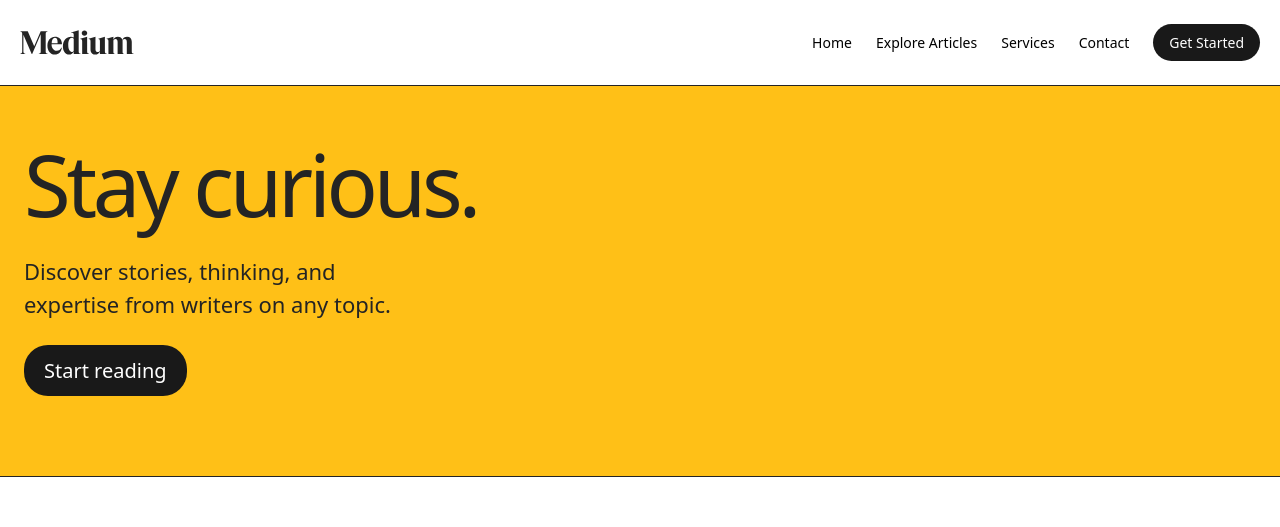
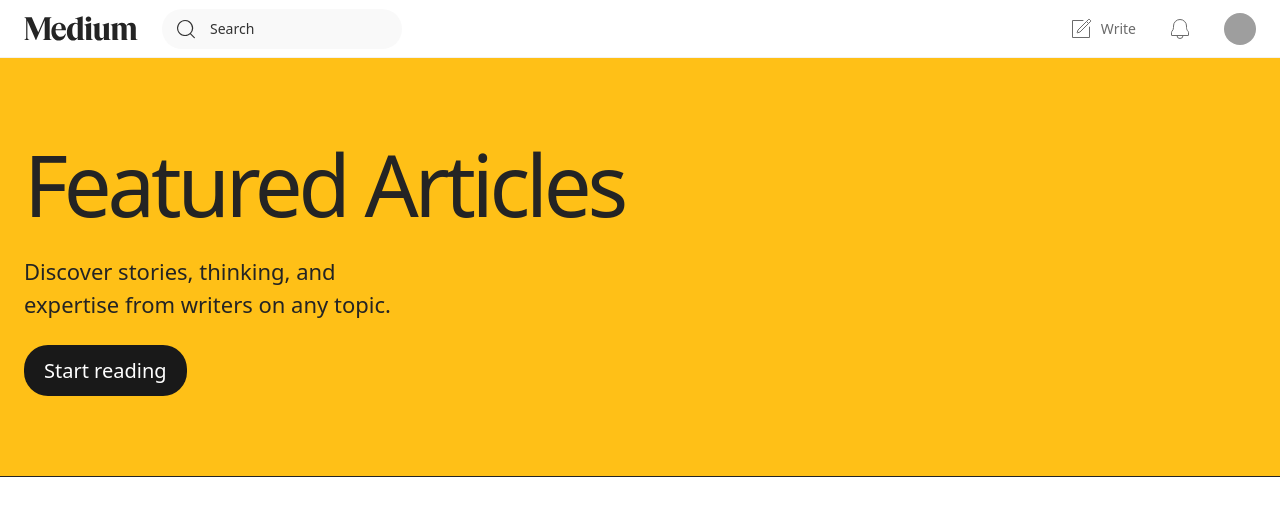
Before and after one commit to AreeshRazaKhan/medium, a Next.js app: page /articles/featured in a window 1280 px wide. Shown: the top 527 px of the page. Built offline with nearby package versions, Linux system fonts and the light colour scheme; grey boxes are pictures that could not be loaded.

Commit message:
Update Navbar links and add Featured and Latest Articles pages with dynamic content

```diff
--- /dev/null
+++ b/src/app/(pages)/articles/featured/page.jsx
@@ -0,0 +1,34 @@
+import React from "react";
+import Navbar from "../../dashboard/components/Navbar";
+import LatestArticles from "@/components/LatestArticles";
+
+const page = () => {
+  return (
+    <>
+      <Navbar />
+      <section className="bg-[#FFC017] border-b border-[#242424] mt-14.25 py-20 px-6">
+        <div className="container mx-auto">
+          <div className="flex flex-col items-start gap-6">
+            <h2 className="font-serif leading-[0.95] tracking-tighter">
+              Featured Articles
+            </h2>
+            <p className="max-w-sm text-[#242424] fs-22">
+              Discover stories, thinking, and expertise from writers on any
+              topic.
+            </p>
+            <button className="btn btn-primary">Start reading</button>
+          </div>
+        </div>
+      </section>
+
+      <section className="py-20 latest-articles">
+        <div className="container mx-auto">
+          {/* Filtering Logic for Articles */}
+          <LatestArticles />
+        </div>
+      </section>
+    </>
+  );
+};
+
+export default page;
--- /dev/null
+++ b/src/app/(pages)/articles/latest/page.jsx
@@ -0,0 +1,34 @@
+import React from "react";
+import Navbar from "../../dashboard/components/Navbar";
+import LatestArticles from "@/components/LatestArticles";
+
+const page = () => {
+  return (
+    <>
+      <Navbar />
+      <section className="bg-[#FFC017] border-b border-[#242424] mt-14.25 py-20 px-6">
+        <div className="container mx-auto">
+          <div className="flex flex-col items-start gap-6">
+            <h2 className="font-serif leading-[0.95] tracking-tighter">
+              Latest Articles
+            </h2>
+            <p className="max-w-sm text-[#242424] fs-22">
+              Discover stories, thinking, and expertise from writers on any
+              topic.
+            </p>
+            <button className="btn btn-primary">Start reading</button>
+          </div>
+        </div>
+      </section>
+
+      <section className="py-20 latest-articles">
+        <div className="container mx-auto">
+          {/* Filtering Logic for Articles */}
+          <LatestArticles />
+        </div>
+      </section>
+    </>
+  );
+};
+
+export default page;
--- a/src/components/layout/Navbar.jsx
+++ b/src/components/layout/Navbar.jsx
@@ -6,8 +6,8 @@
 const navLinks = [
   { name: "Home", href: "/" },
   { name: "Explore Articles", href: "/articles" },
-  { name: "Services", href: "/services" },
-  { name: "Contact", href: "/contact" },
+  { name: "Latest Articles", href: "/articles/latest" },
+  { name: "Featured Articles", href: "/articles/featured" },
 ];
 
 const Navbar = ({ background = "#fff" }) => {
```
